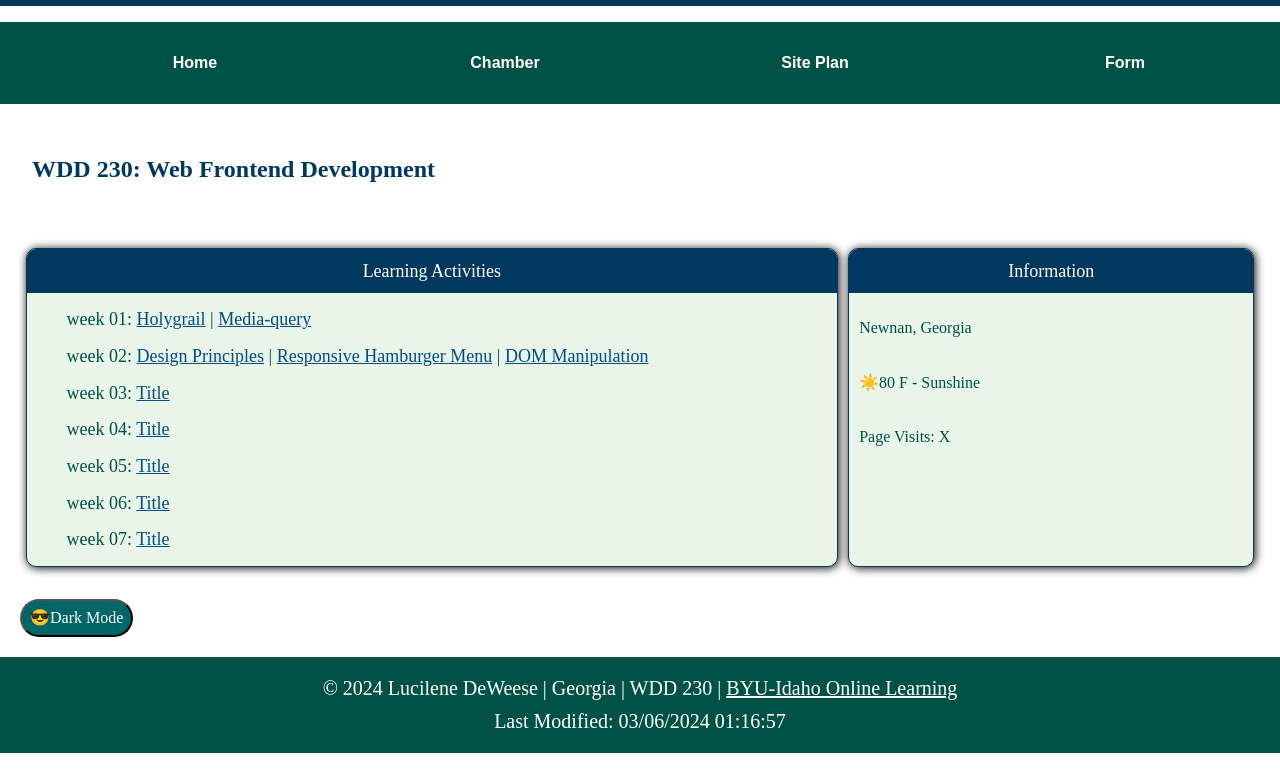
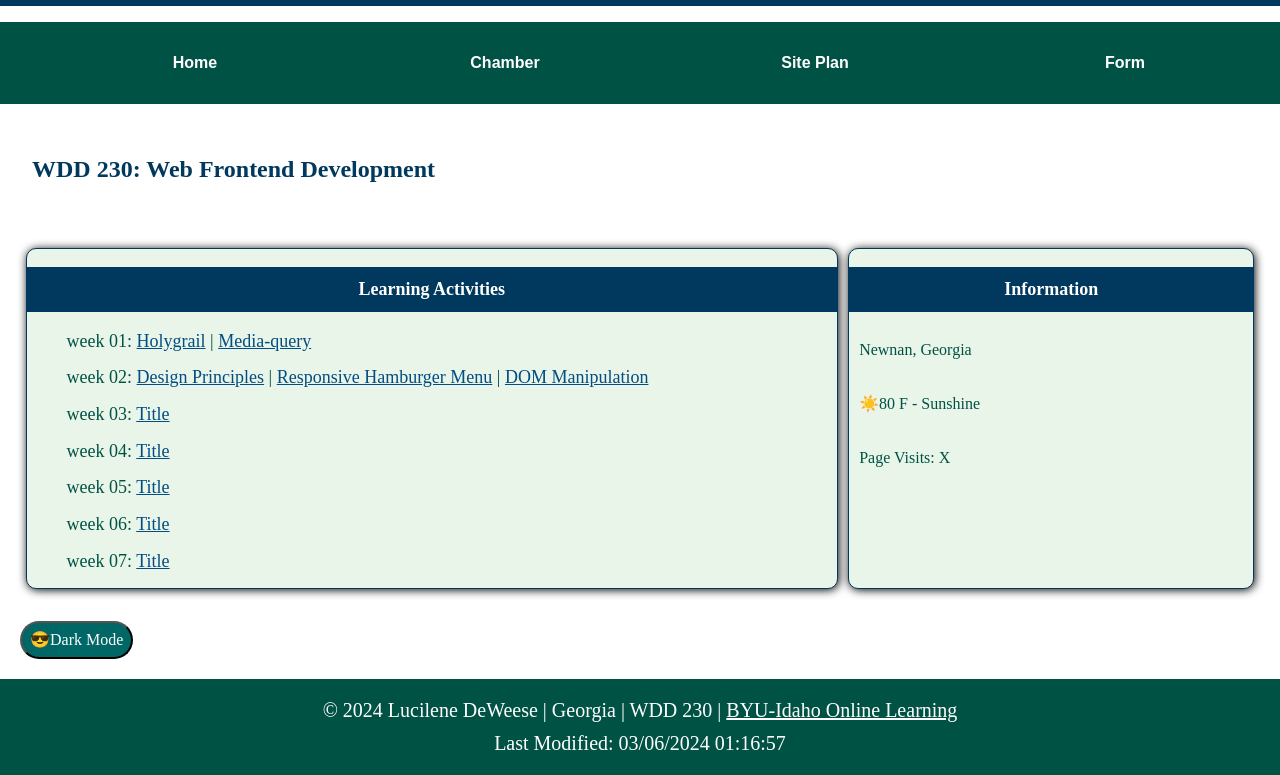
Before and after one commit to lucileneD/wdd230, a plain HTML site: page index.html in a window 1280 px wide. Shown: the part 114-889 px from the top of the page. Before the commit the page ends 867 px from the top, so only its background shows below. Drawn offline with Linux system fonts and the light colour scheme.

Commit message:
fixed warning on html

```diff
--- a/index.html
+++ b/index.html
@@ -46,7 +46,7 @@
     <h2>WDD 230: Web Frontend Development</h2>
     <div class="parent">
 <section>
-    <span>Learning Activities</span>
+    <h3><span class="section-heading">Learning Activities</span></h3>
 
         <ul>
             <li class="week-link">week 01: <a href="week01/holygrail.html">Holygrail</a> | <a href="week01/styles/media-query.html">Media-query</a></li>
@@ -61,7 +61,7 @@
 </section>
 
 <section>
-    <span>Information</span>
+    <h3><span class="section-heading">Information</span></h3>
     <p>Newnan, Georgia</p>
     <p>☀️80 F -  Sunshine</p>
    <p>Page Visits: X</p>
--- a/styles/base.css
+++ b/styles/base.css
@@ -28,6 +28,7 @@ header, footer, nav {
     text-align: center;
     font-size: large;
     padding: .75rem 0;
+
 }
 
 .parent p {
```
Also changed, not shown: chamber/styles/index.html (+1 -10 lines).
